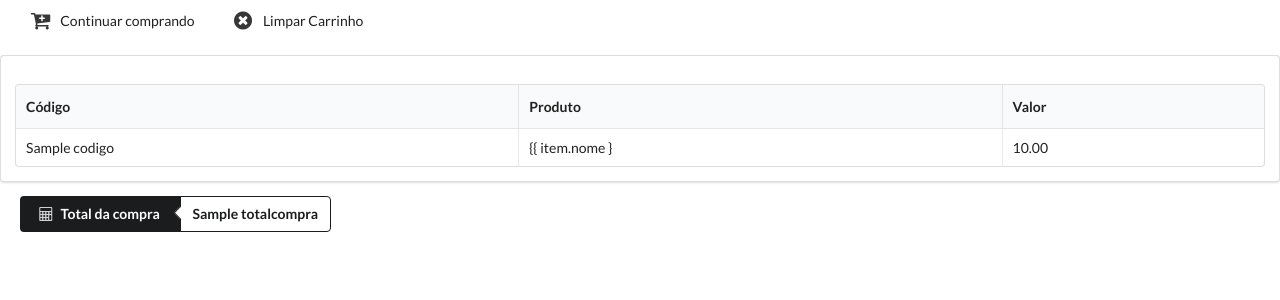
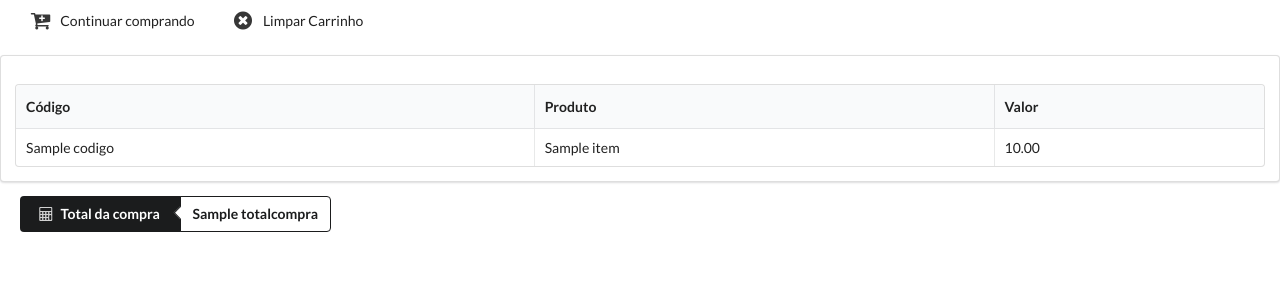
Before and after one commit to alexandresebrao/CaDIS, a Django app: template templates/carrinho.html in a window 1280 px wide. Shown: the top 300 px of the page. Run offline with Django 3.2, Linux system fonts and the light colour scheme; the template is opened without the code that fills it: most values are stand-ins (such as "Sample title", 1, 10 or a date in 2020).

Commit message:
Carrinho fix

```diff
--- a/templates/carrinho.html
+++ b/templates/carrinho.html
@@ -36,7 +36,7 @@
 					<div class="ui buttons">
 						<tr>
 							<td>{{ item.codigo }}</td>
-							<td>{{ item.nome }</td>
+							<td>{{ item.nome }}</td>
 							<td>{{item.preco|floatformat:"2"}}</td>
 						</tr>
 					</div>
```
